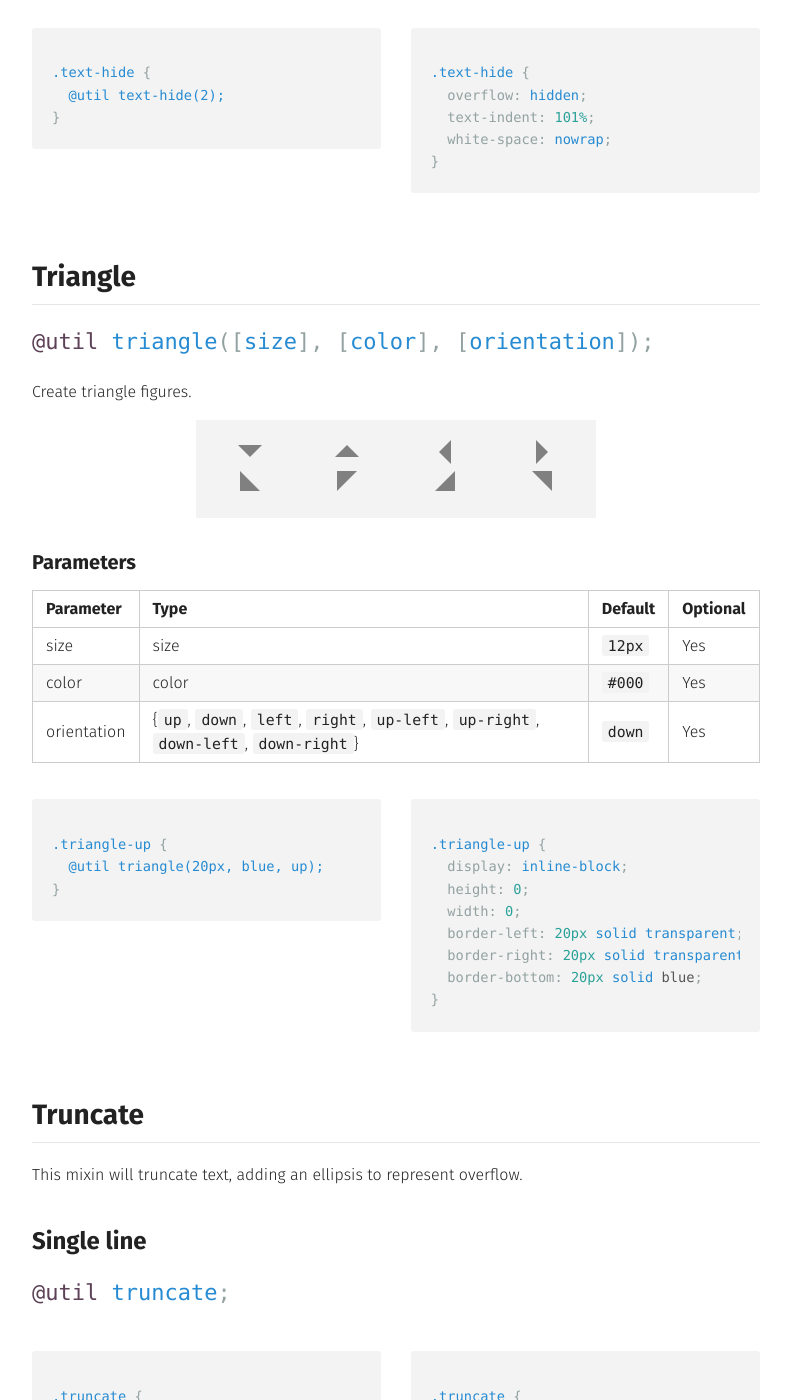
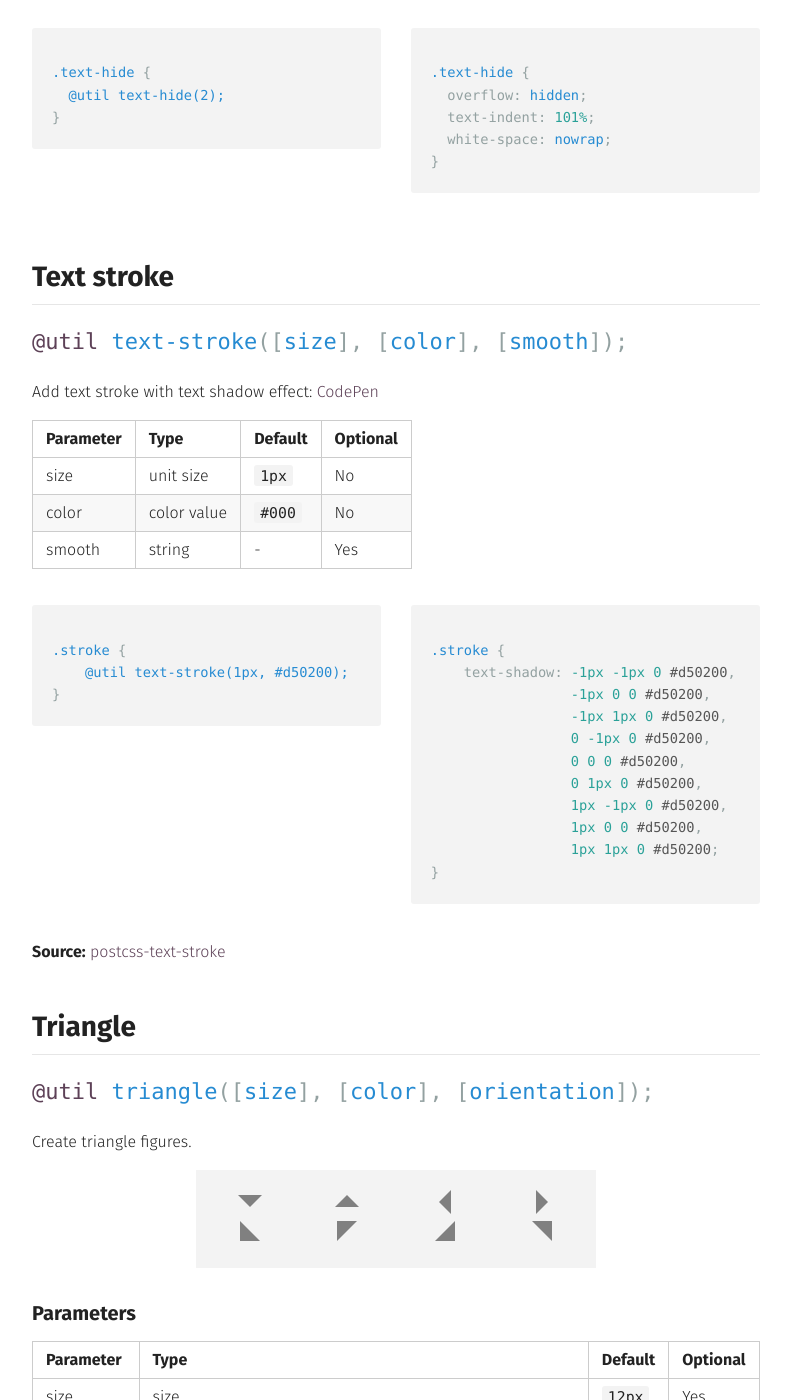
Before and after one commit to ismamz/postcss-utilities, a Jekyll site: the page built from docs.md, in a window 1280 px wide and 1400 px high, scrolled down 15972 px. Shown: the whole window, without its empty margins (118-909 px from the left). Built offline with Jekyll 4.4.1, drawn with Linux system fonts in a browser that asks for light colours.

Commit message:
Add text-stroke

```diff
--- /dev/null
+++ b/_includes/css/text-stroke.css
@@ -0,0 +1,3 @@
+.stroke {
+    @util text-stroke(1px, #d50200);
+}
--- /dev/null
+++ b/_includes/css/text-stroke.expect.css
@@ -0,0 +1,11 @@
+.stroke {
+    text-shadow: -1px -1px 0 #d50200,
+                 -1px 0 0 #d50200,
+                 -1px 1px 0 #d50200,
+                 0 -1px 0 #d50200,
+                 0 0 0 #d50200,
+                 0 1px 0 #d50200,
+                 1px -1px 0 #d50200,
+                 1px 0 0 #d50200,
+                 1px 1px 0 #d50200;
+}
--- a/_includes/sidebar.html
+++ b/_includes/sidebar.html
@@ -22,6 +22,7 @@
     <li><a href="#size">size</a></li>
     <li><a href="#sticky-footer">sticky-footer</a></li>
     <li><a href="#text-hide">text-hide</a></li>
+    <li><a href="#text-stroke">text-stroke</a></li>
     <li><a href="#triangle">triangle</a></li>
     <li><a href="#truncate">truncate</a></li>
     <li><a href="#word-wrap">word-wrap</a></li>
--- a/docs.md
+++ b/docs.md
@@ -593,6 +593,30 @@ CSS image replacement. Read more: [CSS image replacement technique (HTML5 Boiler
 </div>
 
 
+## Text stroke
+
+<div class="util">{% highlight css %}@util text-stroke([size], [color], [smooth]);{% endhighlight %}</div>
+
+Add text stroke with text shadow effect: [CodePen](http://codepen.io/ismamz/pen/YGkgkZ)
+
+| Parameter | Type | Default | Optional |
+|-----------|------|---------|----------|
+| size  | unit size | `1px` | No |
+| color  | color value | `#000` | No |
+| smooth  | string | - | Yes |
+
+<div class="row">
+  <div class="col-6 col-sm-12">
+    {% highlight css %}{% include css/text-stroke.css %}{% endhighlight %}
+  </div>
+  <div class="col-6 col-sm-12">
+    {% highlight css %}{% include css/text-stroke.expect.css %}{% endhighlight %}
+  </div>
+</div>
+
+**Source:** [postcss-text-stroke](https://github.com/immortal-som/postcss-text-stroke)
+
+
 ## Triangle
 
 <div class="util">
```
